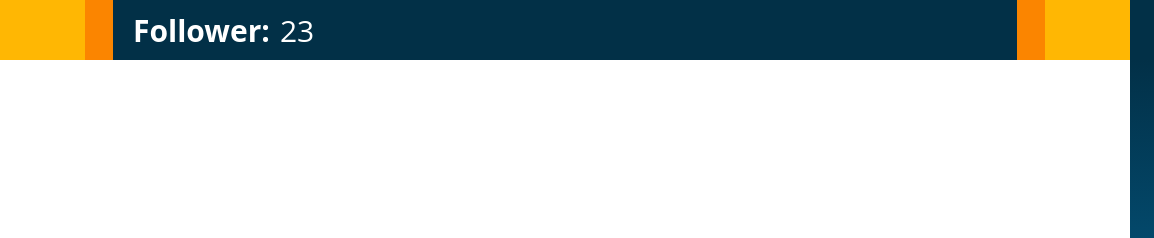
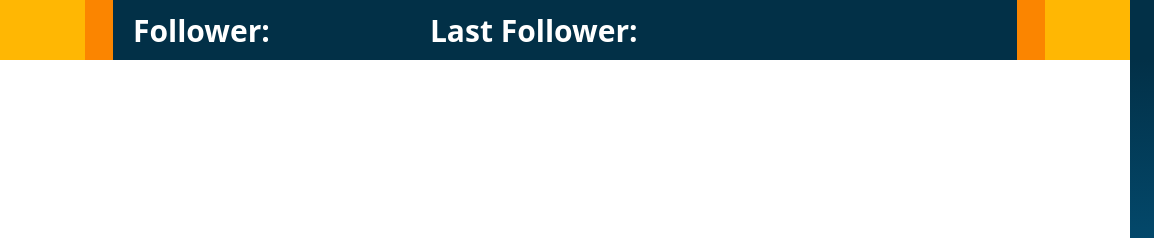
Before and after one commit to Fynnyx/KahlifarOverlay, a plain HTML site: page index.html in a window 1280 px wide. Shown: the top 238 px of the page, 0-1154 px from the left. Drawn offline with Linux system fonts and the light colour scheme.

Commit message:
update bar text

```diff
--- a/assets/css/style.scss
+++ b/assets/css/style.scss
@@ -49,6 +49,10 @@ body {
 
                 &::after {
                     content: ":";
+                }
+                // Not the first element
+                &:not(:first-child) {
+                    margin-left: 150px;
                 }
             }
         }
--- a/index.html
+++ b/index.html
@@ -15,7 +15,9 @@
             <div style="background-color: #023047; width: 80%;">
                 <div class="header__bar__text">
                     <span class="subtitle">Follower</span>
-                    <span class="text">23</span>
+                    <span class="text"></span>
+                    <span class="subtitle">Last Follower</span>
+                    <span class="text"></span>
                 </div>
             </div>
         </div>
```
Also changed, not shown: assets/css/style.css, 1 other file.
